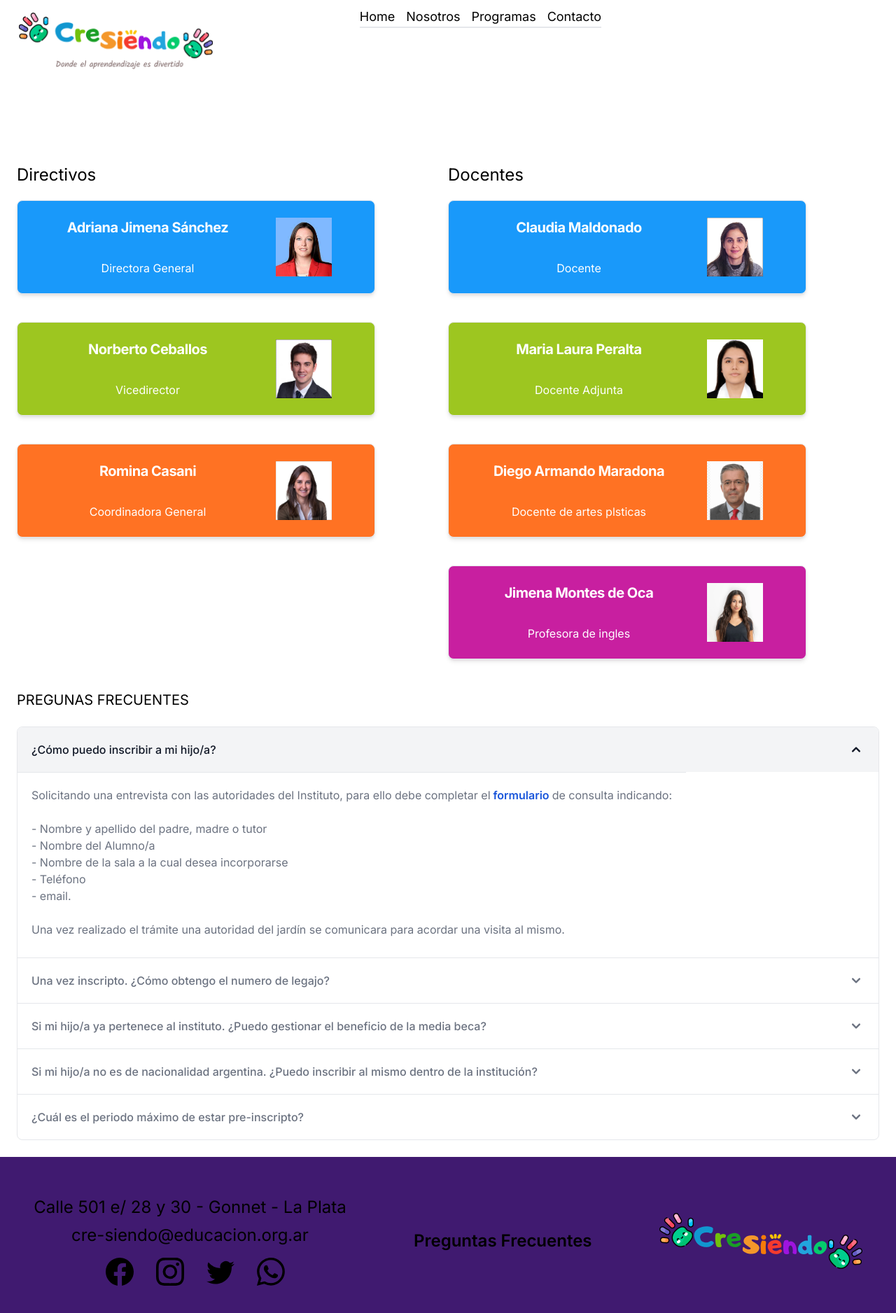
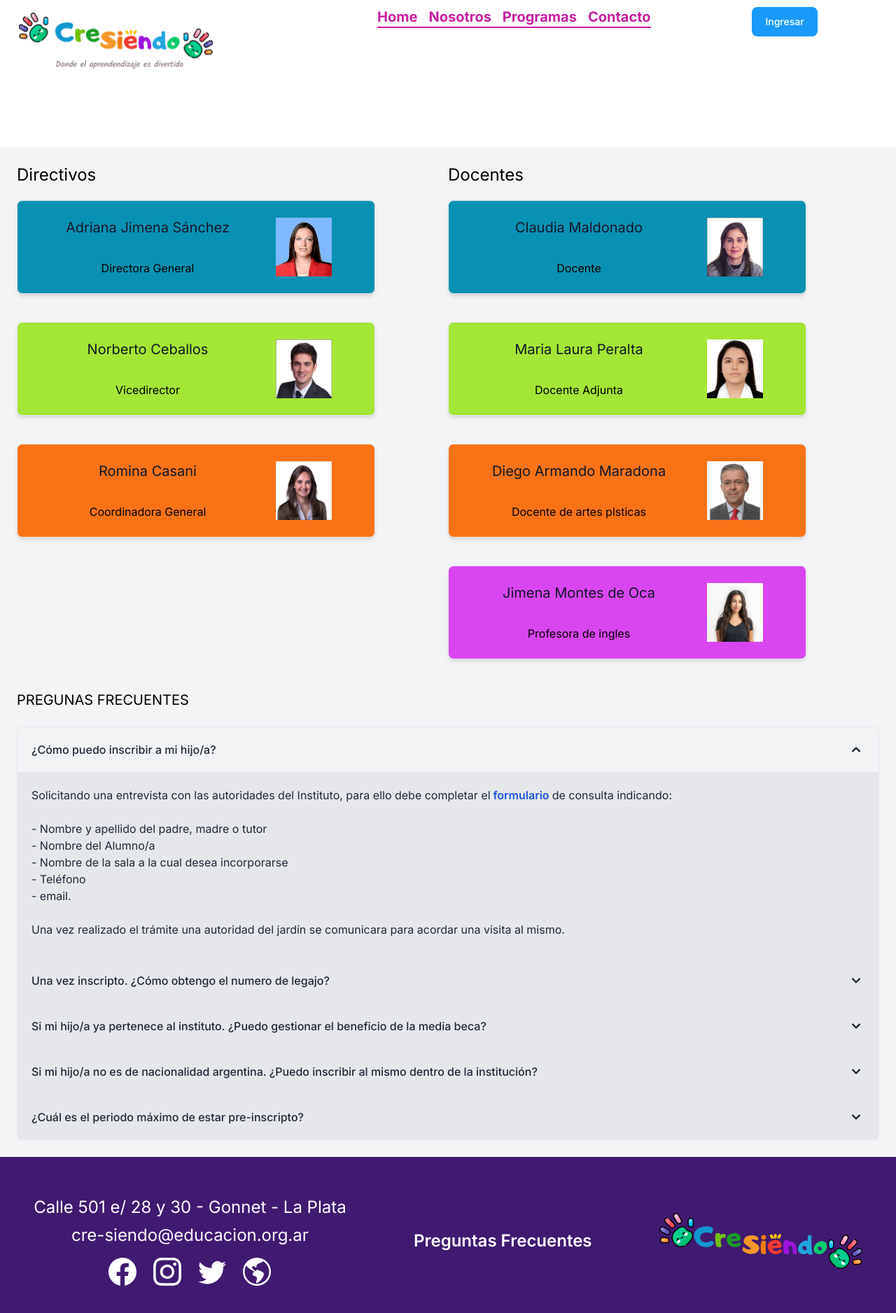
Before and after one commit to Manuel-ElGrillo/kids-garden, a Next.js app: page /contacto in a window 1280 px wide. Shown: the top 1876 px of the page at 70% size. Built offline with nearby package versions, Linux system fonts and the light colour scheme.

Commit message:
fixing01

```diff
--- a/src/app/Components/contactoCards.tsx
+++ b/src/app/Components/contactoCards.tsx
@@ -1,17 +1,16 @@
 "use client";
-
 import { Button, Modal, Card } from "flowbite-react";
 import React, { useState } from "react";
 import { Contacto } from "../Interfaces/Contacto";
 import Image from "next/image";
-import imgDirectora from "../imagenes/foto-carnet-fondo-celeste.jpg";
 
 const ContactoCards: React.FC<Contacto> = ({
   nombre,
   cargo,
   imgSrc,
   alt,
-  background,
+  cardBackground,
+  titleBackground,
   modalnombre,
   modalcargo,
   modalperiodo,
@@ -23,19 +22,17 @@ const ContactoCards: React.FC<Contacto> = ({
   const props = { openModal, setOpenModal };
 
   return (
-    <div>
-      <section>
     <div className="py-5">
       <Card
         onClick={() => props.setOpenModal("dismissible")}
-            className={`max-w-lg text-center transition duration-500 ease-in-out transform hover:-translate-y-1 hover:scale-110 cursor-pointer ${background}`}
+        className={`max-w-lg text-center transition duration-500 ease-in-out transform hover:-translate-y-1 hover:scale-110 cursor-point ${cardBackground}`}
       >
         <section className="flex">
           <section className="w-8/12 indent-4 space-y-8 align-middle">
-                <h5 className="text-xl font-bold tracking-tight text-gray-900 dark:text-white">
-                  <p className="text-white">{nombre}</p>
+            <h5 className="text-xl font-bol-tight text-gray-900 dark:text-white">
+              <p className="#84cc16">{nombre}</p>
             </h5>
-                <p className="font-normal text-white">{cargo}</p>
+            <p className="font-normal ">{cargo}</p>
           </section>
           <section className="flex w-4/12 justify-center">
             <Image src={imgSrc} alt={alt} className="w-20" />
@@ -48,7 +45,7 @@ const ContactoCards: React.FC<Contacto> = ({
         show={props.openModal === "dismissible"}
         onClose={() => props.setOpenModal(undefined)}
       >
-            <Modal.Header className={`flex items-center ${background}`}>
+        <Modal.Header className={`flex items-center ${titleBackground}`}>
           <div>
             <p>{modalnombre}</p>
           </div>
@@ -59,19 +56,19 @@ const ContactoCards: React.FC<Contacto> = ({
               <Image src={imgSrc} alt={alt} className="w-56" />
             </section>
             <section className="w-7/12 flex flex-wrap items-center">
-                  <p className="text-base leading-relaxed text-gray-500 dark:text-gray-400">
+              <p className="text-base leading-relaxed text-gray-700 dark:text-gray-500">
                 {modalcargo}
               </p>
-                  <p className="text-base leading-relaxed text-gray-500 dark:text-gray-400">
+              <p className="text-base leading-relaxed text-gray-700 dark:text-gray-500">
                 {modalpuesto}
               </p>
-                  <p className="text-base leading-relaxed text-gray-500 dark:text-gray-400">
+              <p className="text-base leading-relaxed text-gray-700 dark:text-gray-500">
                 {modalperiodo}
               </p>
-                  <p className="text-base leading-relaxed text-gray-500 dark:text-gray-400">
+              <p className="text-base leading-relaxed text-gray-700 dark:text-gray-500">
                 {modalcontacto}
               </p>
-                  <p className="text-base leading-relaxed text-gray-500 dark:text-gray-400">
+              <p className="text-base leading-relaxed text-gray-700 dark:text-gray-500">
                 {modalmail}
               </p>
             </section>
@@ -79,9 +76,7 @@ const ContactoCards: React.FC<Contacto> = ({
         </Modal.Body>
       </Modal>
     </div>
-      </section>
-    </div>
   );
-}
+};
 
 export default ContactoCards;
--- a/src/app/Components/footer.tsx
+++ b/src/app/Components/footer.tsx
@@ -3,44 +3,48 @@
 import { BsFacebook } from "react-icons/bs";
 import { BsInstagram } from "react-icons/bs";
 import { BsTwitter } from "react-icons/bs";
-import { BsWhatsapp } from "react-icons/bs";
+import { BsGlobeAmericas } from "react-icons/bs";
 import Link from "next/link";
 import Image from "next/image";
 import logochico from "../imagenes/Logo_miniatura.png";
 
 export function Footer() {
   return (
-    <footer className="flex justify-around items-center w-screen h-60 bg-[#401A70]">
+    <footer className="flex justify-around items-center w-screen text-white h-60 bg-[#401A70]">
       <section className="space-y-4 text-2xl">
         <div className="space-y-2 text-center">
           <p>Calle 501 e/ 28 y 30 - Gonnet - La Plata</p>
           <p>cre-siendo@educacion.org.ar</p>
         </div>
-        <div className="flex justify-center gap-4">
+        <div className="flex justify-center gap-6">
           <a
-            href="https://www.facebook.com/creciendo"
+            href="https://www.facebook.com/EducacionBA/"
             target="_blank"
             rel="noopener noreferrer"
-          ></a>
+          >
             <BsFacebook className="w-10 h-10" />
+          </a>
           <a
-            href="https://www.instagram.com/creciendo"
+            href="https://www.instagram.com/educacion.ar/?hl=es"
             target="_blank"
             rel="noopener noreferrer"
-          ></a>
+          >
             <BsInstagram className="w-10 h-10" />
+          </a>
           <a
-            href="https://www.twitter.com/creciendo"
+            href="https://twitter.com/ministerioeduc?lang=es"
             target="_blank"
             rel="noopener noreferrer"
-          ></a>
+          >
             <BsTwitter className="w-10 h-10" />
+          </a>
           <a
-            href="https://www.whatsapp.com/creciendo"
+            href="https://www.argentina.gob.ar/educacion"
             target="_blank"
             rel="noopener noreferrer"
-          ></a>
-          <BsWhatsapp className="w-10 h-10" />
+          >
+            <BsGlobeAmericas className="w-10 h-10" />
+          </a>
         </div>
       </section>
 
@@ -54,11 +58,13 @@ export function Footer() {
       </section>
 
       <section className="flex flex-col items-center text-2xl">
+        <Link href="/">
           <Image
             src={logochico}
             alt="Logo creciendo"
             className="flex w-full mx-auto"
           />
+        </Link>
       </section>
     </footer>
   );
--- a/src/app/Components/header.tsx
+++ b/src/app/Components/header.tsx
@@ -42,7 +42,7 @@ export function Header() {
             {/* navbar */}
             <section className="flex justify-around w-8/12 p-10">
                 <nav>
-                    <ul className="flex space-x-4 text-lg border-b-2">
+                    <ul className="flex space-x-4 text-xl border-b-2 border-ccolor04 text-ccolor04 font-bold">
                         {links.map(({ label, route }) => (
                             <li key={route}>
                                 <Link href={route}>
@@ -55,7 +55,6 @@ export function Header() {
 
                 {/* Login y registro */}
                 <div className="flex place-self-start space-x-8 text-lg">
-                    <Button>Registrarse</Button>
 
                     <div>
                         <Tooltip className="flex items-center h-20 w-52 text-center" content="Esta seccion es solo para alumnos registrados" placement="bottom" arrow={false}>
--- a/src/app/Components/ingresar.tsx
+++ b/src/app/Components/ingresar.tsx
@@ -12,7 +12,7 @@ export function Ingresar() {
 
   return (
     <div>
-      <Button onClick={() => props.setOpenModal("form-elements")}>
+      <Button className="bg-ccolor01" onClick={() => props.setOpenModal("form-elements")}>
         Ingresar
       </Button>
 
--- a/src/app/Components/preguntas.tsx
+++ b/src/app/Components/preguntas.tsx
@@ -4,12 +4,12 @@ import Link from "next/link";
 
 export function Preguntas() {
   return (
-    <Accordion className="flex flex-wrap">
+    <Accordion className="bg-gray-200 text-black flex flex-wrap">
       {/* pregunta 1 */}
       <Accordion.Panel>
-        <Accordion.Title>¿Cómo puedo inscribir a mi hijo/a?</Accordion.Title>
+        <Accordion.Title className="text-gray-800 dark:text-gray-700">¿Cómo puedo inscribir a mi hijo/a?</Accordion.Title>
         <Accordion.Content>
-          <p className="mb-2 text-gray-500 dark:text-gray-400">
+          <div className="mb-2 text-gray-800 dark:text-gray-700">
             <p>
               Solicitando una entrevista con las autoridades del Instituto, para
               ello debe completar el
@@ -37,16 +37,16 @@ export function Preguntas() {
               Una vez realizado el trámite una autoridad del jardín se
               comunicara para acordar una visita al mismo.
             </p>
-          </p>
+          </div>
         </Accordion.Content>
       </Accordion.Panel>
       {/* pregunta 2 */}
       <Accordion.Panel>
-        <Accordion.Title>
+        <Accordion.Title className="text-gray-800 dark:text-gray-700">
           Una vez inscripto. ¿Cómo obtengo el numero de legajo?
         </Accordion.Title>
         <Accordion.Content>
-          <p className="mb-2 text-gray-500 dark:text-gray-400">
+          <div className="mb-2 text-gray-800 dark:text-gray-700">
             <p>
               Una vez inscripto se le enviara por el mail el nro de legajo del
               alumno, con ese nro y el DNI del titular debe ingresar al
@@ -60,17 +60,17 @@ export function Preguntas() {
               </Link>{" "}
               para validar los datos de referencia.
             </p>
-          </p>
+          </div>
         </Accordion.Content>
       </Accordion.Panel>
       {/* pregunta 3 */}
       <Accordion.Panel>
-        <Accordion.Title>
+        <Accordion.Title className="text-gray-800 dark:text-gray-700">
           Si mi hijo/a ya pertenece al instituto. ¿Puedo gestionar el beneficio
           de la media beca?
         </Accordion.Title>
         <Accordion.Content>
-          <p className="mb-2 text-gray-500 dark:text-gray-400">
+          <div className="mb-2 text-gray-800 dark:text-gray-700">
             <p>
               Si. Si el alumno/a ya forma parte de la institución y cumplió más
               de 1 ciclo escolar dentro del mismo, tiene derecho y siempre que
@@ -85,20 +85,20 @@ export function Preguntas() {
                 aquí.
               </Link>
             </p>
-          </p>
+          </div>
         </Accordion.Content>
       </Accordion.Panel>
       {/* pregunta 4 */}
       <Accordion.Panel>
-        <Accordion.Title>
+        <Accordion.Title className="text-gray-800 dark:text-gray-700">
           Si mi hijo/a no es de nacionalidad argentina. ¿Puedo inscribir al
           mismo dentro de la institución?
         </Accordion.Title>
         <Accordion.Content>
-          <p className="mb-2 text-gray-500 dark:text-gray-400">
+          <p className="mb-2 text-gray-800 dark:text-gray-700">
             Sí. Presentando la misma información requerida para las personas nativas del país:
           </p>
-          <ul className="list-disc pl-5 text-gray-500 dark:text-gray-400">
+          <ul className="list-disc pl-5 text-gray-800 dark:text-gray-700">
             <li>
               <a
                 className="text-cyan-600 hover:underline dark:text-cyan-500"
@@ -121,11 +121,11 @@ export function Preguntas() {
       </Accordion.Panel>
       {/* pregunta 5 */}
       <Accordion.Panel>
-        <Accordion.Title>
+        <Accordion.Title className="text-gray-800 dark:text-gray-700">
           ¿Cuál es el periodo máximo de estar pre-inscripto?
         </Accordion.Title>
         <Accordion.Content>
-          <p className="mb-2 text-gray-500 dark:text-gray-400">
+          <div className="mb-2 text-gray-800 dark:text-gray-700">
             <p>
               Los pedidos de renovación deberán efectuarse dentro de los TREINTA (30) días anteriores al
               vencimiento de la matrícula.
@@ -139,7 +139,7 @@ export function Preguntas() {
               Transcurridos los plazos establecidos, caducará la facultad de peticionar la renovación de la
               matrícula.
             </p>
-          </p>
+          </div>
         </Accordion.Content>
       </Accordion.Panel>
     </Accordion>
--- a/src/app/Interfaces/Contacto.ts
+++ b/src/app/Interfaces/Contacto.ts
@@ -5,7 +5,8 @@ export interface Contacto {
     cargo: string,
     imgSrc: StaticImageData,
     alt: string,
-    background: string,
+    cardBackground: string,
+    titleBackground: string,
     modalnombre: string,
     modalcargo: string,
     modalperiodo: string,
--- a/src/app/contacto/page.tsx
+++ b/src/app/contacto/page.tsx
@@ -1,3 +1,4 @@
+"use client";
 import { Preguntas } from "../Components/preguntas";
 import ContactoCards from "../Components/contactoCards";
 import imgDirectora from "../imagenes/foto-carnet-fondo-celeste.jpg";
@@ -10,19 +11,19 @@ import imgDocente04 from "../imagenes/Artes.png";
 
 export default function Contacto() {
   return (
-    <main className="flex min-h-screen flex-col items-center justify-between p-6">
-      <div>
+    <main className="bg-gray-100 text-black flex min-h-screen flex-col  justify-between p-6">
       <div className="flex">
         {/* seccion directivos */}
 
-          <section className="w-6/12">
+        <div className="w-6/12">
           <h2 className="text-2xl">Directivos</h2>
           <ContactoCards
             nombre="Adriana Jimena Sánchez"
             cargo="Directora General"
             imgSrc={imgDirectora}
             alt="foto de la directora"
-              background="bg-ccolor01"
+            cardBackground="bg-[#0891b2]"
+            titleBackground="bg-ccolor01"
             modalnombre="Adriana Jimena Sánchez"
             modalcargo="Directora General y representante legal de la institucion."
             modalpuesto="A cargo de la direccion y coordinacion de la institucion."
@@ -35,7 +36,8 @@ export default function Contacto() {
             cargo="Vicedirector"
             imgSrc={imgVice}
             alt="foto del vicedirector"
-              background="bg-ccolor02"
+            cardBackground="bg-[#a3e635]"
+            titleBackground="bg-ccolor02"
             modalnombre="Norberto Ceballos"
             modalcargo="Vicedirector de la institucion."
             modalpuesto="A cargo de la vicedireccion de la institucion."
@@ -48,7 +50,8 @@ export default function Contacto() {
             cargo="Coordinadora General"
             imgSrc={imgCoordinadora}
             alt="foto de la coordinadora"
-              background="bg-ccolor03"
+            cardBackground="bg-[#f97316]"
+            titleBackground="bg-ccolor03"
             modalnombre="Romina Casani"
             modalcargo="Coordinadora General y consultora pedagogica"
             modalpuesto="A cargo de la coordinacion y consultoria pedagogica de la institucion"
@@ -56,18 +59,19 @@ export default function Contacto() {
             modalcontacto="Tel: 0351-433-2090 Int: 105"
             modalmail="E-mail: coordinador@creciendo.com.ar"
           />
-          </section>
+        </div>
 
         {/* seccion de los docentes */}
 
-          <section className="w-6/12">
+        <div className="w-6/12">
           <h2 className="text-2xl">Docentes</h2>
           <ContactoCards
             nombre="Claudia Maldonado"
             cargo="Docente"
             imgSrc={imgDocente01}
             alt="foto de la docente"
-              background="bg-ccolor01"
+            cardBackground="bg-[#0891b2]"
+            titleBackground="bg-ccolor01"
             modalnombre="Claudia Maldonado"
             modalcargo="Docente nivel inicial"
             modalpuesto="Profesora titular de sala de 2 años"
@@ -80,7 +84,8 @@ export default function Contacto() {
             cargo="Docente Adjunta"
             imgSrc={imgDocente02}
             alt="foto de la docente02"
-              background="bg-ccolor02"
+            cardBackground="bg-[#a3e635]"
+            titleBackground="bg-ccolor02"
             modalnombre="Maria Laura Peralta"
             modalcargo="Docente adjunta de nivel inicial"
             modalpuesto="Profesora adjunta de sala de 2 años"
@@ -93,7 +98,8 @@ export default function Contacto() {
             cargo="Docente de artes plsticas"
             imgSrc={imgDocente04}
             alt="foto de la docente03"
-              background="bg-ccolor03"
+            cardBackground="bg-[#f97316]"
+            titleBackground="bg-ccolor03"
             modalnombre="Diego Armando Maradona"
             modalcargo="Docente de artes plasticas"
             modalpuesto="Profesor de artes plasticas, manuales y actividades artisticas"
@@ -106,7 +112,8 @@ export default function Contacto() {
             cargo="Profesora de ingles"
             imgSrc={imgDocente03}
             alt="foto de la docente04"
-              background="bg-ccolor04"
+            cardBackground="bg-[#d946ef]"
+            titleBackground="bg-ccolor04"
             modalnombre="Jimena Montes de Oca"
             modalcargo="Docente de ingles"
             modalpuesto="Profesora de ingles, nivel inicial y primario"
@@ -114,7 +121,7 @@ export default function Contacto() {
             modalcontacto="Tel: 0351-433-2090 Int: 113"
             modalmail="E-mail: jimena@creciendo.com.ar"
           />
-          </section>
+        </div>
       </div>
       <br />
 
@@ -122,7 +129,6 @@ export default function Contacto() {
       <h2 className="text-xl">PREGUNAS FRECUENTES</h2>
       <br />
       <Preguntas />
-      </div>
     </main>
   );
 }
--- a/src/app/page.tsx
+++ b/src/app/page.tsx
@@ -6,7 +6,7 @@ import Main from './Components/Main'
 export default function Home() {
 
   return (
-    <div className="bg-white h-[1950px]">
+    <div className="bg-white text-black h-[1950px]">
       <Main />
 
       <main className="flex min-h-screen flex-col items-center justify-between p-24 relative top-[20px] bg-[url('../../public/img/bgHome.png')] bg-no-repeat ">
--- a/tailwind.config.js
+++ b/tailwind.config.js
@@ -17,6 +17,7 @@ module.exports = {
     colors: {
       transparent: 'transparent',
       current: 'currentColor',
+      'white': '#ffffff',
       'ccolor01': '#1999FA',
       'ccolor02': '#9DC620',
       'ccolor03': '#FF7223',
```
Also changed, not shown: package.json (+13 -13 lines), 1 other file (tests, documents, lock files or other folders). Lines whose indentation alone changed are shown as unchanged.
